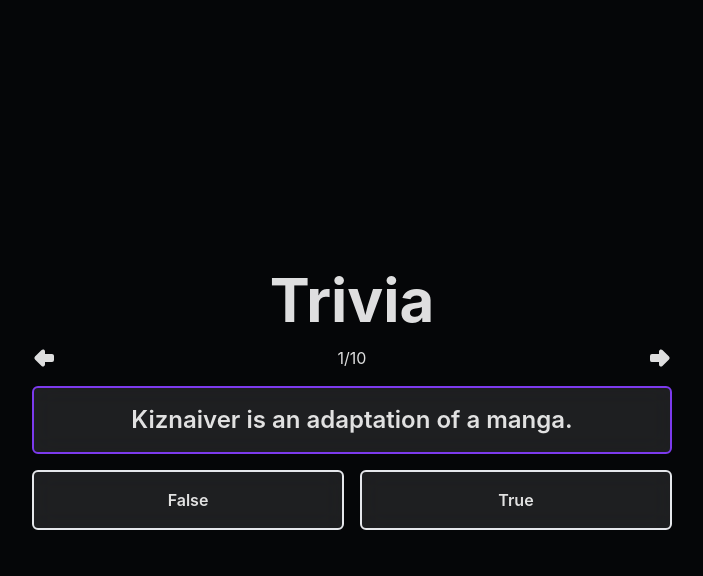
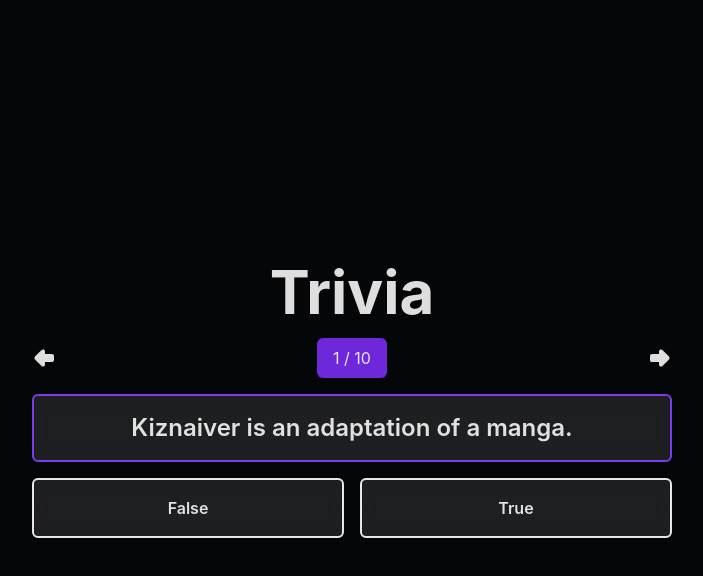
Before and after one commit to facindito/trivia, a React (Vite) app: page / in a window 1280 px wide. Both pictures are taken after a click on the button "Start game!". Shown: the top 576 px of the page, without its empty margins (288-991 px from the left). Built offline with nearby package versions, Linux system fonts and the light colour scheme.

Commit message:
add questions count and fix buttons

```diff
--- a/src/components/Game.jsx
+++ b/src/components/Game.jsx
@@ -15,12 +15,18 @@
       <div className='flex justify-between items-center gap-4'>
         <button
           onClick={previousQuestion}
+          className={currentQuestion > 0 && 'hover:text-violet-700'}
+          disabled={currentQuestion === 0}
         >
           <Previous />
         </button>
-        <p>1/10</p>
+        <p className='bg-violet-700 rounded-md px-4 py-2'>
+          {currentQuestion + 1} / {questions.length}
+        </p>
         <button
           onClick={nextQuestion}
+          className={currentQuestion < questions.length - 1 && 'hover:text-violet-700'}
+          disabled={currentQuestion === questions.length - 1}
         >
           <Next />
         </button>
--- a/src/components/Icons.jsx
+++ b/src/components/Icons.jsx
@@ -1,11 +1,11 @@
 export const Next = () => (
-  <svg xmlns='http://www.w3.org/2000/svg' className='icon icon-tabler icon-tabler-arrow-big-right-filled' width='24' height='24' viewBox='0 0 24 24' stroke-width='2' stroke='currentColor' fill='none' stroke-linecap='round' stroke-linejoin='round'>
+  <svg width='24' height='24' viewBox='0 0 24 24' stroke-width='2' stroke='currentColor' fill='none' stroke-linecap='round' stroke-linejoin='round'>
     <path stroke='none' d='M0 0h24v24H0z' fill='none' />
     <path d='M12.089 3.634a2 2 0 0 0 -1.089 1.78l-.001 2.586h-6.999a2 2 0 0 0 -2 2v4l.005 .15a2 2 0 0 0 1.995 1.85l6.999 -.001l.001 2.587a2 2 0 0 0 3.414 1.414l6.586 -6.586a2 2 0 0 0 0 -2.828l-6.586 -6.586a2 2 0 0 0 -2.18 -.434l-.145 .068z' stroke-width='0' fill='currentColor' />
   </svg>
 )
-export const Previous = () => (
-  <svg xmlns='http://www.w3.org/2000/svg' class='icon icon-tabler icon-tabler-arrow-big-left-filled' width='24' height='24' viewBox='0 0 24 24' stroke-width='2' stroke='currentColor' fill='none' stroke-linecap='round' stroke-linejoin='round'>
+export const Previous = (props) => (
+  <svg width='24' height='24' viewBox='0 0 24 24' stroke-width='2' stroke='currentColor' fill='none' stroke-linecap='round' stroke-linejoin='round' {...props}>
     <path stroke='none' d='M0 0h24v24H0z' fill='none' />
     <path d='M9.586 4l-6.586 6.586a2 2 0 0 0 0 2.828l6.586 6.586a2 2 0 0 0 2.18 .434l.145 -.068a2 2 0 0 0 1.089 -1.78v-2.586h7a2 2 0 0 0 2 -2v-4l-.005 -.15a2 2 0 0 0 -1.995 -1.85l-7 -.001v-2.585a2 2 0 0 0 -3.414 -1.414z' stroke-width='0' fill='currentColor' />
   </svg>
--- a/src/store/questions.js
+++ b/src/store/questions.js
@@ -34,7 +34,7 @@
   previousQuestion: () => {
     const { currentQuestion } = get()
     const previousQuestion = currentQuestion - 1
-    if (previousQuestion > 0) {
+    if (previousQuestion >= 0) {
       set({ currentQuestion: previousQuestion })
     }
   }
```
